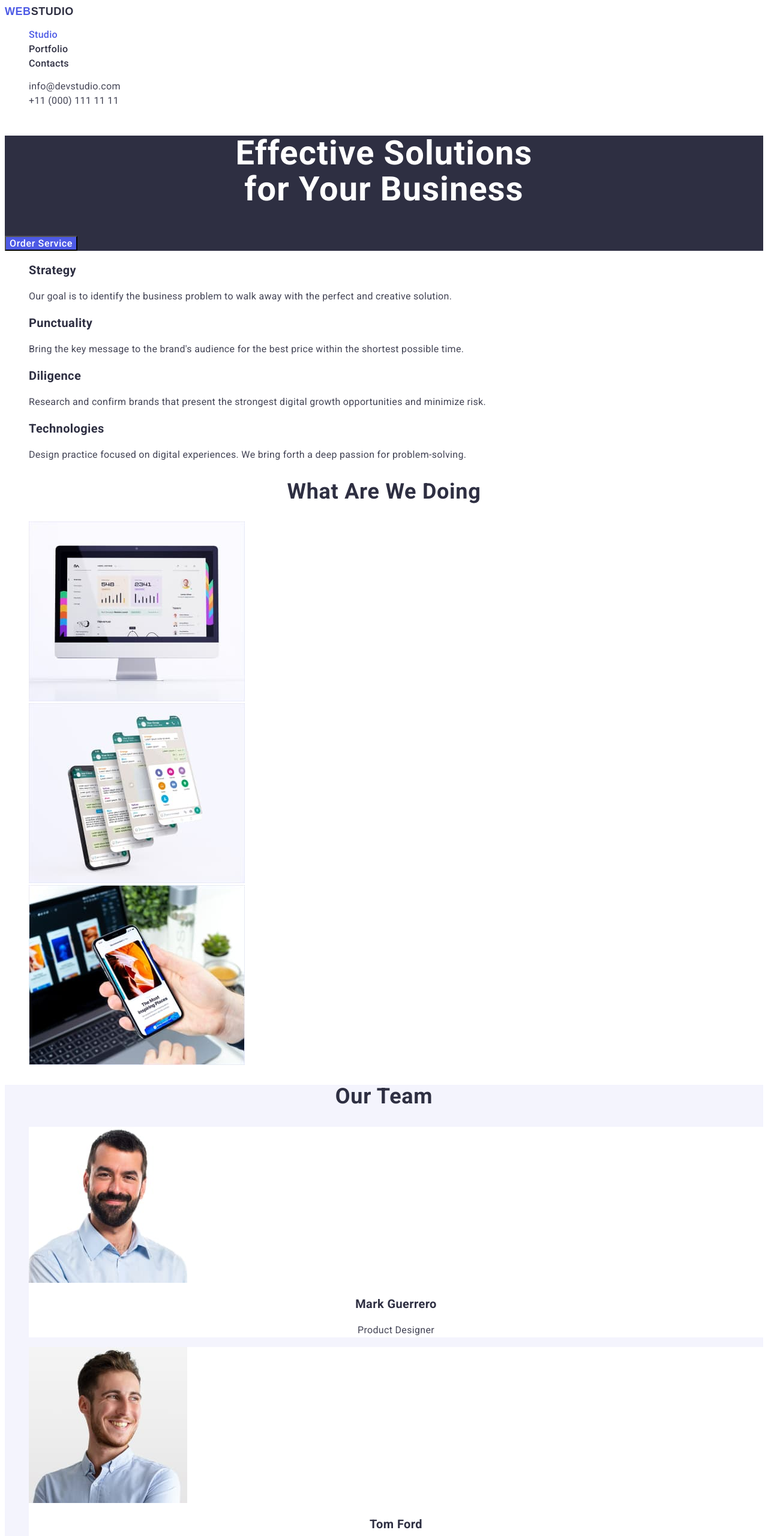
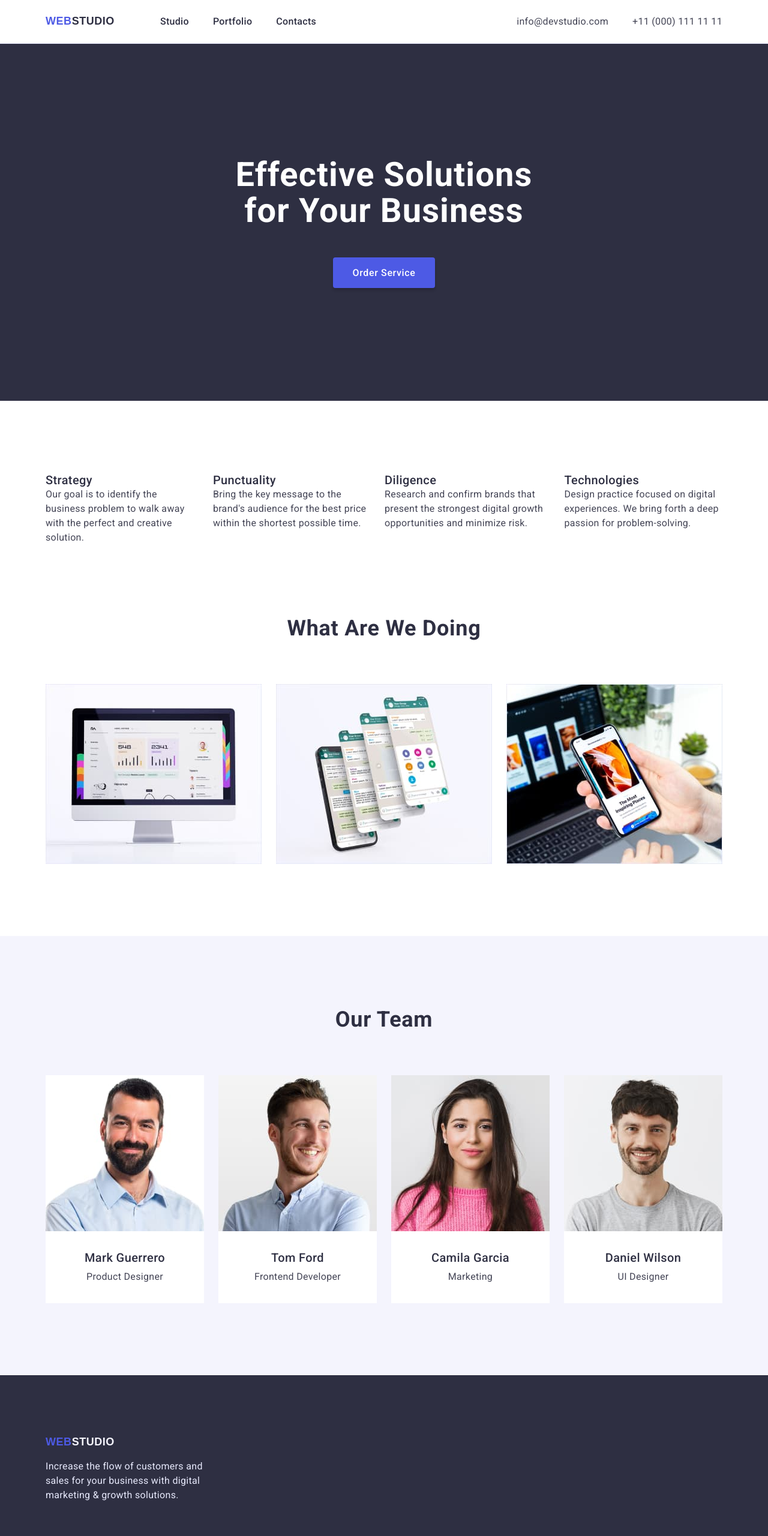
Before and after one commit to OlenaOP/goit-markup-hw-04, a plain HTML site: page index.html in a window 1280 px wide. Shown: the top 2560 px of the page at 60% size. Drawn offline with nearby package versions, Linux system fonts and the light colour scheme.

Commit message:
add sizes

```diff
--- a/css/styles.css
+++ b/css/styles.css
@@ -1,5 +1,6 @@
 :root {
   --primary-brand-color: #4d5ae5;
+  --pressed-state-color: #404bbf;
   --dark-color: #2e2f42;
   --success-color: #31d0aa;
   --text-color: #434455;
@@ -12,6 +13,48 @@
   --logo-black-color: #000;
   --font-family: "Roboto", sans-serif;
   --logo-font-family: "Realway", sans-serif;
+}
+
+p,
+h1,
+h2,
+h3,
+h4,
+h5,
+h6 {
+  margin: 0;
+}
+ul,
+ol {
+  margin: 0;
+  padding-left: 0;
+}
+
+img {
+  display: block;
+}
+
+/* .btn {
+  min-width: 160px;
+  height: 40px;
+  font-family: inherit;
+  font-weight: 600;
+  font-size: 12px;
+  line-height: 1.33;
+  letter-spacing: 0.09em;
+  text-transform: uppercase;
+  cursor: pointer;
+  border: 1px solid #ff6c00;
+  border-radius: 25px;
+  background-color: transparent;
+} */
+
+.container {
+  width: 1158px;
+  padding-left: 15px;
+  padding-right: 15px;
+  /* outline: 1px solid red; */
+  margin: 0 auto;
 }
 
 body {
@@ -45,7 +88,22 @@ body {
 }
 
 /* -----------------HEADER----------------------- */
+.header {
+  padding-top: 24px;
+  padding-bottom: 24px;
+  border-bottom: 1px solid var(--accent-color);
+}
 
+.header-container {
+  display: flex;
+  align-items: center;
+}
+
+.header-navigation {
+  display: flex;
+  align-items: center;
+  margin-right: auto;
+}
 .logo {
   font-family: var(--logo-font-family, sans-serif);
   font-weight: 800;
@@ -62,6 +120,12 @@ body {
   color: var(--dark-color);
 }
 
+.header-list {
+  display: flex;
+  gap: 40px;
+  margin-left: 76px;
+}
+
 .header-link {
   font-family: inherit;
   font-weight: 500;
@@ -74,7 +138,7 @@ body {
 
 .header-link:hover,
 .header-link:focus {
-  color: var(--text-color);
+  color: var(--pressed-state-color);
   /* cursor: pointer; */
 }
 
@@ -90,28 +154,40 @@ body {
 
 .header-contact:hover,
 .header-contact:focus {
-  color: var(--primary-brand-color);
+  color: var(--pressed-state-color);
   /* cursor: pointer; */
 }
 
-.current {
+/* .current {
   color: var(--primary-brand-color);
-}
+} */
 
 /* ---------Hero section-------------- */
 
+.hero-section > .container {
+  align-content: center;
+}
+
 .hero-section {
   background-color: var(--dark-color);
+  padding-top: 188px;
+  padding-bottom: 188px;
+  display: flex;
+  align-items: center;
 }
 
 .hero-header {
   /* Header 1 */
   font-family: inherit;
   font-size: 56px;
-  line-height: 1.07;
+  line-height: calc(60 / 56);
   text-align: center;
   letter-spacing: 0.02em;
   color: var(--invert-color);
+  margin: 0 auto;
+  width: 496px;
+  height: 120px;
+  margin-bottom: 48px;
 }
 
 .hero-btn {
@@ -122,26 +198,42 @@ body {
   letter-spacing: 0.04em;
   color: var(--invert-color);
   background-color: var(--primary-brand-color);
-  /* identical to box height */
-  display: flex;
-  align-items: center;
+
+  box-shadow: 0px 4px 4px rgba(0, 0, 0, 0.15);
+  border-radius: 4px;
+  border: 0px;
+
+  display: block;
+  margin: 0 auto;
+  padding: 16px 32px;
 }
 
 .hero-btn:hover,
 .hero-btn:focus {
   color: var(--invert-color);
-  background-color: var(--primary-brand-color);
+  background-color: var(--pressed-state-color);
   cursor: pointer;
 }
 
 .hero-btn:active {
   color: var(--invert-color);
-  background-color: #404bbf;
+  background-color: var(--pressed-state-color);
 }
 /* ------------------Advantages section---------------- */
+.advantages {
+  padding-top: 120px;
+  padding-bottom: 120px;
+}
+
+.advantages-list {
+  display: flex;
+  gap: 24px;
+}
+
 .advantages-header {
   /* Header 3 */
   font-family: inherit;
+  font-weight: 500;
   font-size: 20px;
   line-height: 1.2;
   letter-spacing: 0.02em;
@@ -161,6 +253,9 @@ body {
 }
 
 /* ------------------What are we doing section---------------- */
+.do {
+  padding-bottom: 120px;
+}
 .section-header {
   /* Header 2 */
   font-family: inherit;
@@ -170,13 +265,23 @@ body {
   letter-spacing: 0.02em;
   text-transform: capitalize;
   color: inherit;
+  margin-bottom: 72px;
+}
+.do-list {
+  display: flex;
+  gap: 24px;
 }
 
 /* ------------------Our Team section---------------- */
 .team-section {
   background-color: var(--light-color);
+  padding-top: 120px;
+  padding-bottom: 120px;
 }
-
+.team-list {
+  display: flex;
+  gap: 24px;
+}
 .team-item {
   background-color: var(--background-color);
 }
@@ -184,12 +289,15 @@ body {
 .team-header {
   /* Header 3 */
   font-family: inherit;
+  font-weight: 500;
   font-size: 20px;
   line-height: 1.2;
   text-align: center;
   letter-spacing: 0.02em;
   /* NAVY BLUE */
   color: inherit;
+  margin-top: 32px;
+  margin-bottom: 8px;
 }
 
 .team-text {
@@ -201,11 +309,14 @@ body {
   letter-spacing: 0.02em;
   /* SLATE */
   color: var(--text-color);
+  margin-bottom: 32px;
 }
 
 /* -----------------FOOTER----------------------- */
 .footer-section {
   background-color: var(--dark-color);
+  padding-top: 100px;
+  padding-bottom: 100px;
 }
 .footer-logo-accent {
   color: var(--light-color);
@@ -219,11 +330,24 @@ body {
   letter-spacing: 0.02em;
   /* CORNFLOWER */
   color: var(--accent-color);
+  margin-top: 16px;
+  width: 264px;
+  height: 110px;
 }
 
 /* -----------------Portfolio page----------------------- */
 
 /* -----------------Portfolio button-------------- */
+.portfolio {
+  padding-top: 96px;
+  padding-bottom: 120px;
+}
+.portfolio-btn-list {
+  display: flex;
+  gap: 24px;
+  justify-content: center;
+  margin-bottom: 72px;
+}
 .portfolio-btn {
   /* Button Text */
   font-family: inherit;
@@ -235,27 +359,55 @@ body {
   /* IRIS */
   color: var(--primary-brand-color);
   background-color: var(--light-color);
+  /* CORNFLOWER */
+  border: 1px solid var(--accent-color);
+  border-radius: 4px;
+
+  padding: 12px 24px;
 }
 
 .portfolio-btn:hover,
 .portfolio-btn:focus {
-  background-color: var(--primary-brand-color);
+  background-color: var(--pressed-state-color);
   color: var(--invert-color);
   cursor: pointer;
+  box-shadow: 0px 3px 1px rgba(0, 0, 0, 0.1), 0px 2px 1px rgba(0, 0, 0, 0.08),
+    0px 2px 2px rgba(0, 0, 0, 0.12);
+  border-radius: 4px;
+}
+
+.portfolio-btn-active {
+  background-color: var(--pressed-state-color);
+  color: var(--invert-color);
+  box-shadow: 0px 3px 1px rgba(0, 0, 0, 0.1), 0px 2px 1px rgba(0, 0, 0, 0.08),
+    0px 2px 2px rgba(0, 0, 0, 0.12);
+  border-radius: 4px;
 }
 
 /* -----------------Portfolio projects-------------- */
 
 .portfolio-list {
+  display: flex;
+  row-gap: 48px;
+  column-gap: 24px;
+  flex-wrap: wrap;
 }
 
+.portfolio-pj-card {
+  border-left: 1px solid var(--accent-color);
+  border-right: 1px solid var(--accent-color);
+  border-bottom: 1px solid var(--accent-color);
+  padding: 32px 16px;
+}
 .portfolio-project-header {
   font-family: inherit;
+  font-weight: 500;
   font-size: 20px;
   line-height: 1.2;
   letter-spacing: 0.02em;
   /* NAVY BLUE */
   color: inherit;
+  margin-bottom: 8px;
 }
 .portfolio-project-text {
   font-family: inherit;
--- a/index.html
+++ b/index.html
@@ -10,19 +10,27 @@
       href="https://fonts.googleapis.com/css2?family=Raleway:wght@800&family=Roboto:wght@400;500;700;900&display=swap"
       rel="stylesheet"
     />
+    <link
+      rel="stylesheet"
+      href="https://cdnjs.cloudflare.com/ajax/libs/modern-normalize/1.1.0/modern-normalize.min.css"
+      integrity="sha512-wpPYUAdjBVSE4KJnH1VR1HeZfpl1ub8YT/NKx4PuQ5NmX2tKuGu6U/JRp5y+Y8XG2tV+wKQpNHVUX03MfMFn9Q=="
+      crossorigin="anonymous"
+      referrerpolicy="no-referrer"
+    />
     <link rel="stylesheet" href="./css/styles.css" />
     <title>Studio</title>
   </head>
 
   <body>
     <header class="header">
+      <div class="container header-container">
         <nav class="header-navigation">
           <a href="./index.html" class="logo header-logo link"
             >Web<span class="header-logo-accent">Studio</span></a
           >
           <ul class="header-list list">
             <li>
-            <a href="./index.html" class="header-link link current">Studio</a>
+              <a href="./index.html" class="header-link link">Studio</a>
             </li>
             <li>
               <a href="./portfolio.html" class="header-link link">Portfolio</a>
@@ -42,22 +50,26 @@
             >
           </li>
         </ul>
+      </div>
     </header>
     <main>
       <!-- Hero -->
       <section class="hero-section">
-        <h1 class="hero-header">Effective Solutions <br />for Your Business</h1>
+        <div class="container">
+          <h1 class="hero-header">Effective Solutions for Your Business</h1>
           <button type="button" class="hero-btn">Order Service</button>
+        </div>
       </section>
       <!-- Our advantages -->
       <section class="advantages">
+        <div class="container">
           <h2 class="visually-hidden">Our advantages</h2>
           <ul class="advantages-list list">
             <li class="advantages-item">
               <h3 class="advantages-header">Strategy</h3>
               <p class="advantages-text">
-              Our goal is to identify the business problem to walk away with the
-              perfect and creative solution.
+                Our goal is to identify the business problem to walk away with
+                the perfect and creative solution.
               </p>
             </li>
             <li class="advantages-item">
@@ -82,9 +94,11 @@
               </p>
             </li>
           </ul>
+        </div>
       </section>
       <!-- What are we doing -->
       <section class="do">
+        <div class="container">
           <h2 class="section-header">What are we doing</h2>
           <ul class="do-list list">
             <li class="do-item">
@@ -112,9 +126,11 @@
               />
             </li>
           </ul>
+        </div>
       </section>
       <!-- Our Team -->
       <section class="team-section">
+        <div class="container">
           <h2 class="section-header">Our Team</h2>
           <ul class="team-list list">
             <li class="team-item">
@@ -158,17 +174,20 @@
               <p class="team-text">UI Designer</p>
             </li>
           </ul>
+        </div>
       </section>
     </main>
     <footer class="footer-section">
+      <div class="container">
         <a href="./index.html" target="_blank" class="logo header-logo link"
           >Web<span class="footer-logo-accent">Studio</span></a
         >
 
         <p class="footer-text">
-        Increase the flow of customers and sales for your business with digital
-        marketing & growth solutions.
+          Increase the flow of customers and sales for your business with
+          digital marketing & growth solutions.
         </p>
+      </div>
     </footer>
   </body>
 </html>
```
Also changed, not shown: portfolio.html (+44 -9 lines). Lines whose indentation alone changed are shown as unchanged.
